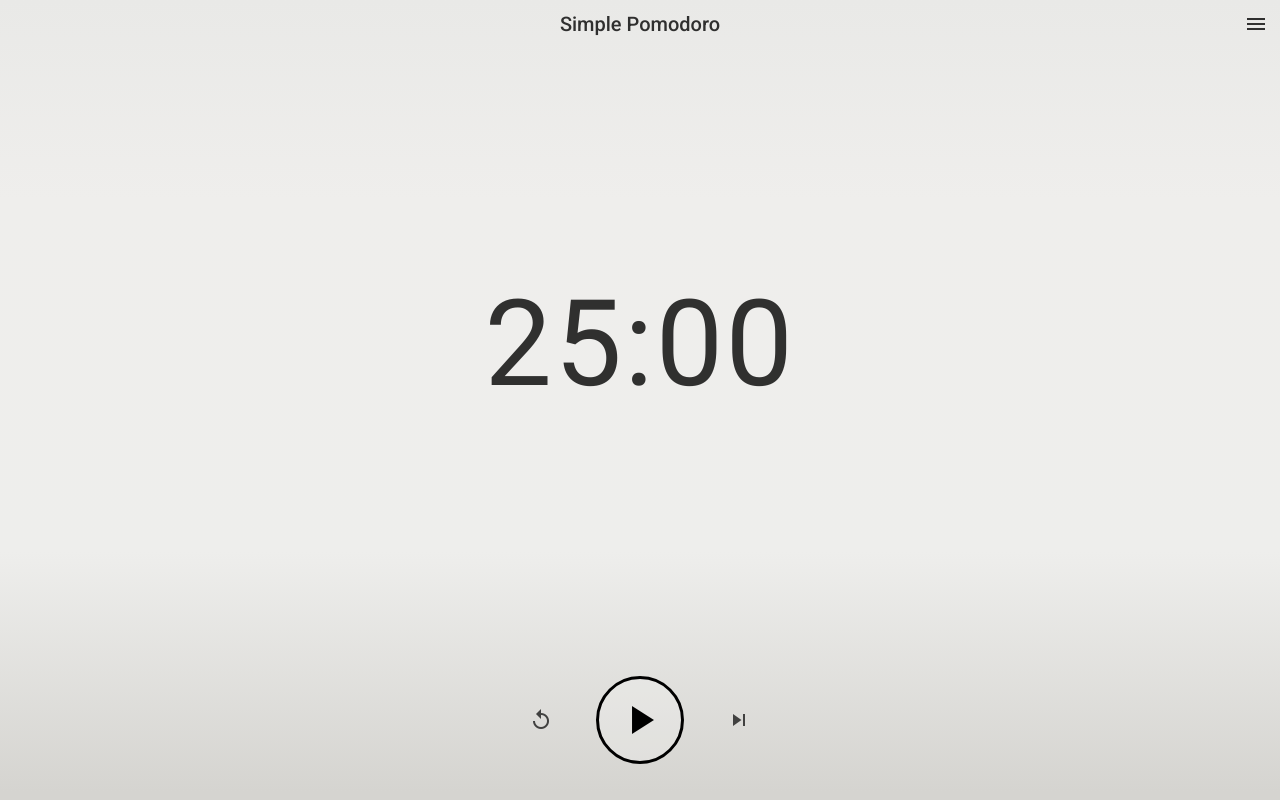
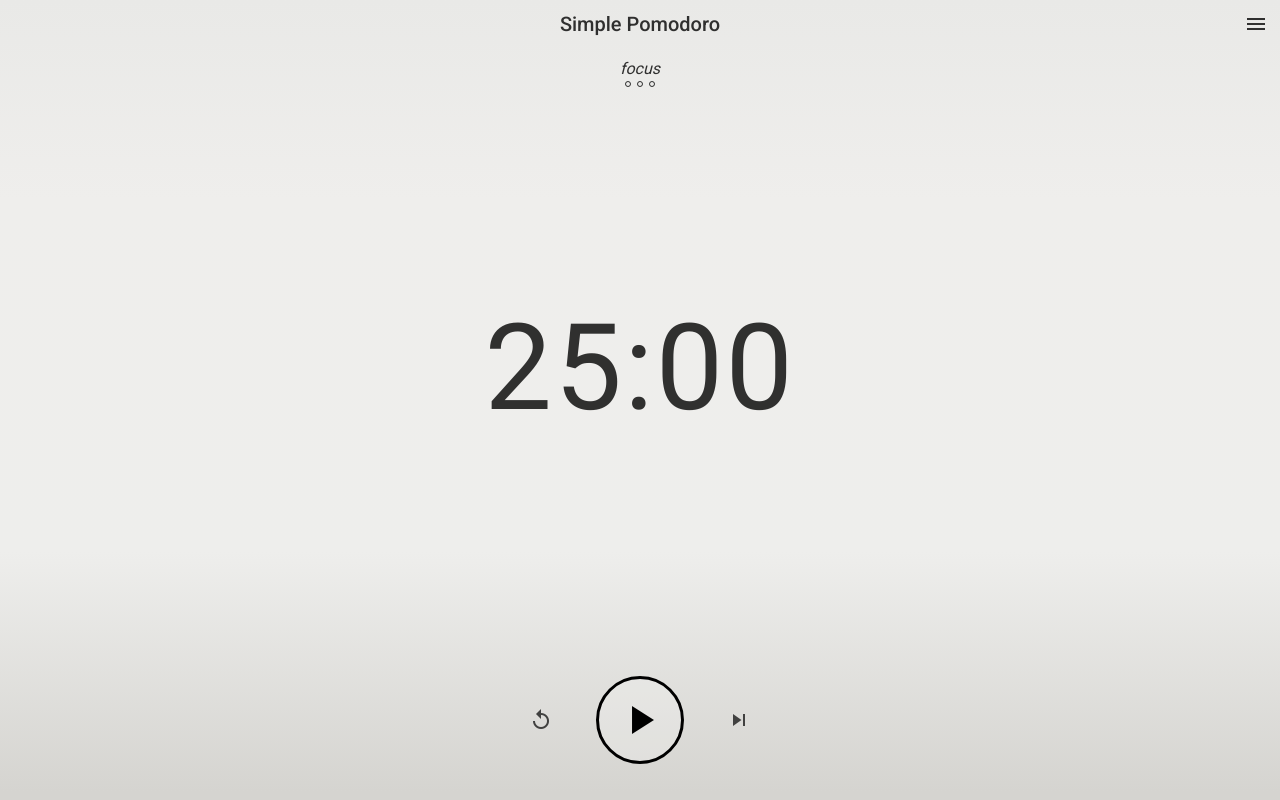
Before and after one commit to Thilerion/vue-pomodoro, a Vue app: page / in a window 1280 px wide. Built offline with nearby package versions, Linux system fonts and the light colour scheme.

Commit message:
added session display

```diff
--- a/src/App.vue
+++ b/src/App.vue
@@ -4,6 +4,7 @@
 			<pomo-nav></pomo-nav>
 		</nav>
 		<main>
+			<pomo-session></pomo-session>
 			<pomo-time-view></pomo-time-view>
 			<pomo-controls></pomo-controls>
 		</main>
@@ -14,12 +15,14 @@
 import PomoNav from "./components/PomoNav";
 import PomoTimeView from "./components/PomoTimeView";
 import PomoControls from "./components/PomoControls";
+import PomoSession from './components/PomoSession';
 export default {
 	name: "app",
 	components: {
 		PomoNav,
 		PomoTimeView,
-		PomoControls
+		PomoControls,
+		PomoSession
 	}
 };
 </script>
@@ -72,7 +75,7 @@ body {
 
 main {
 	display: grid;
-	grid-template-rows: auto 10rem;
+	grid-template-rows: 3rem auto 10rem;
 	align-items: center;
 }
 </style>
--- /dev/null
+++ b/src/components/PomoSession.vue
@@ -0,0 +1,42 @@
+<template>
+	<div class="session-view">
+		<div class="session-name">
+			{{sessionView}}
+		</div>
+		<div class="session-number">
+			<div class="session-item" v-for="session in sessionsInCycle" :key="session"></div>
+		</div>
+	</div>
+</template>
+
+<script>
+export default {
+	computed: {
+		sessionView() {
+			return this.$store.state.currentSession;
+		},
+		sessionsInCycle() {
+			return this.$store.state.focusSessionsBeforeLong;
+		}
+	}
+}
+</script>
+
+<style scoped>
+.session-view {
+	font-style: italic;
+}
+
+.session-number {
+	display: flex;
+	justify-content: center;
+}
+
+.session-item {
+	height: 6px;
+	width: 6px;
+	border-radius: 50%;
+	border: 1px solid;
+	margin: 0 0.2rem;
+}
+</style>
--- a/src/components/PomoTimeView.vue
+++ b/src/components/PomoTimeView.vue
@@ -7,7 +7,6 @@
 </template>
 
 <script>
-import {store} from '@/store/store'
 export default {
 	computed: {
 		timeRemainingDisplay() {
--- a/src/store/store.js
+++ b/src/store/store.js
@@ -21,6 +21,7 @@ export const store = new Vuex.Store({
 			started: false
 		},
 		sessionNumber: 1,
+		focusSessionsBeforeLong: 3,
 		speed: 1,
 		autoPlay: false,
 		endOfSession: false
```
